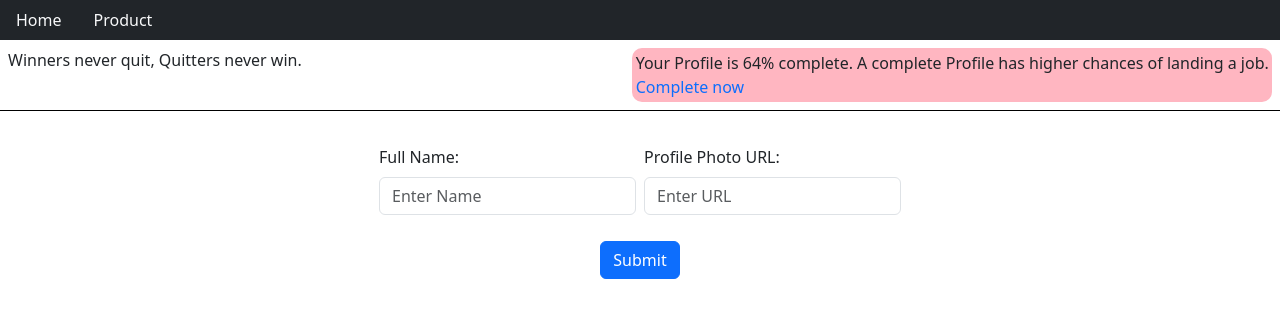
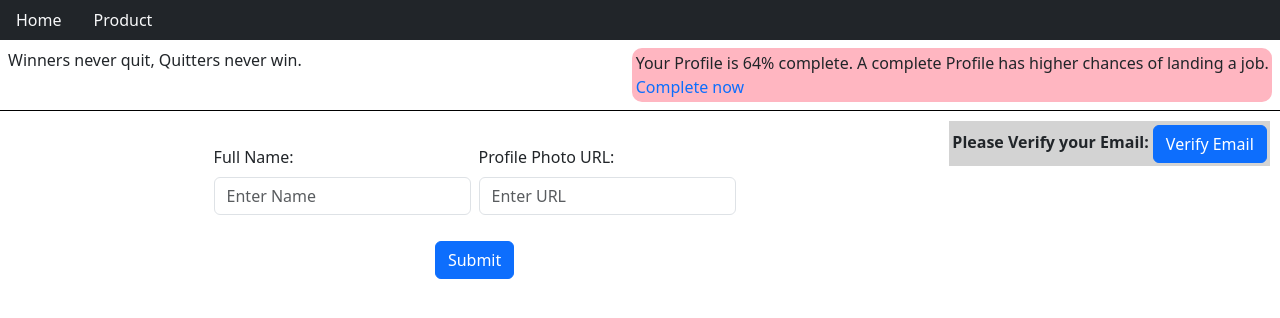
Before and after one commit to Kishore-1022/ExpenseTrackerProject, a React (Create React App) app: page /profile in a window 1280 px wide. Shown: the top 318 px of the page. Built offline with nearby package versions, Linux system fonts and the light colour scheme; no server answers.

Commit message:
Verify User Email

```diff
--- a/src/Profile.js
+++ b/src/Profile.js
@@ -25,6 +25,7 @@ const Profile = () => {
             name.current.value=data.users[0].displayName
             url.current.value=data.users[0].photoUrl
           }
+          console.log(data.users)
          }catch(err){
           console.log(err.message)
         };
@@ -32,6 +33,26 @@ const Profile = () => {
     useEffect(()=>{
       getDetails();
     },[]);
+
+    const verifyHandler=async()=>{
+      try{
+        const res=await fetch('https://identitytoolkit.googleapis.com/v1/accounts:sendOobCode?key=AIzaSyDW06_RxkmqCUsLd7-gYF9mGl0bDsIaHLs',{
+        method: 'POST',
+        headers: {
+            'Content-Type': 'application/json',
+        },
+        body: JSON.stringify({
+            requestType: 'VERIFY_EMAIL',
+            idToken: ctx.token,
+        })
+    });
+    }catch(err){
+      console.log(err.message)
+    }
+    alert('Verification link has been sent to your emailId')
+  }
+
+
 
 
 
@@ -46,9 +67,9 @@ const Profile = () => {
                   'Content-Type': 'application/json',
                 },
                 body: JSON.stringify({
-                  idToken: ctx.token, // Get the user's ID token
-                  displayName: name.current.value, // Updated display name
-                  photoUrl: url.current.value, // Updated photo URL
+                  idToken: ctx.token,
+                  displayName: name.current.value,
+                  photoUrl: url.current.value,
                   returnSecureToken: true,
                 }),
               });
@@ -70,8 +91,13 @@ const Profile = () => {
             </div>
         </div>
     </div>
+    <div className='button-right'>
+     Please Verify your Email: <Button variant="primary" type="submit" onClick={verifyHandler}>Verify Email</Button>
+    </div>
+
     <Form onSubmit={sumbitHandler}>
         <div className='d-flex gap-2 mt-4'>
+
             <Form.Group className="mb-3">
                 <Form.Label> Full Name:</Form.Label>
                 <Form.Control type="text" placeholder="Enter Name" ref={name}/>
--- a/src/index.css
+++ b/src/index.css
@@ -81,3 +81,11 @@ button.toggle-btn:hover {
   padding: 0.2rem;
   border-radius: 10px;
 }
+.button-right{
+  background-color: lightgray;
+  padding: 0.2rem;
+  float: right;
+  margin-top: 10px;
+  margin-right: 10px;
+  font-weight: 600;
+}
```
